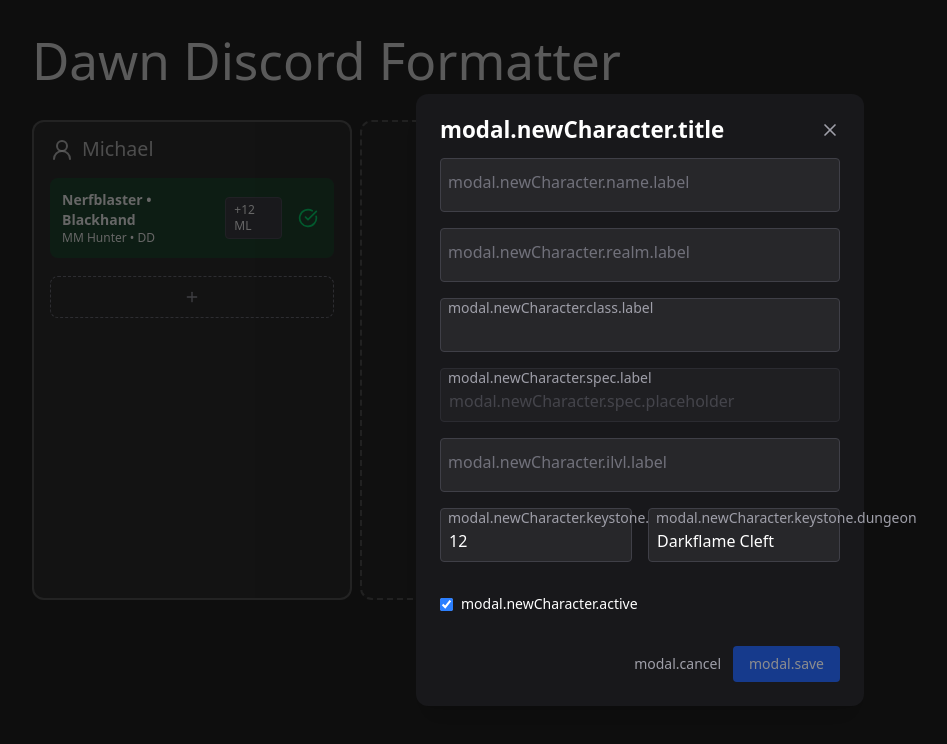
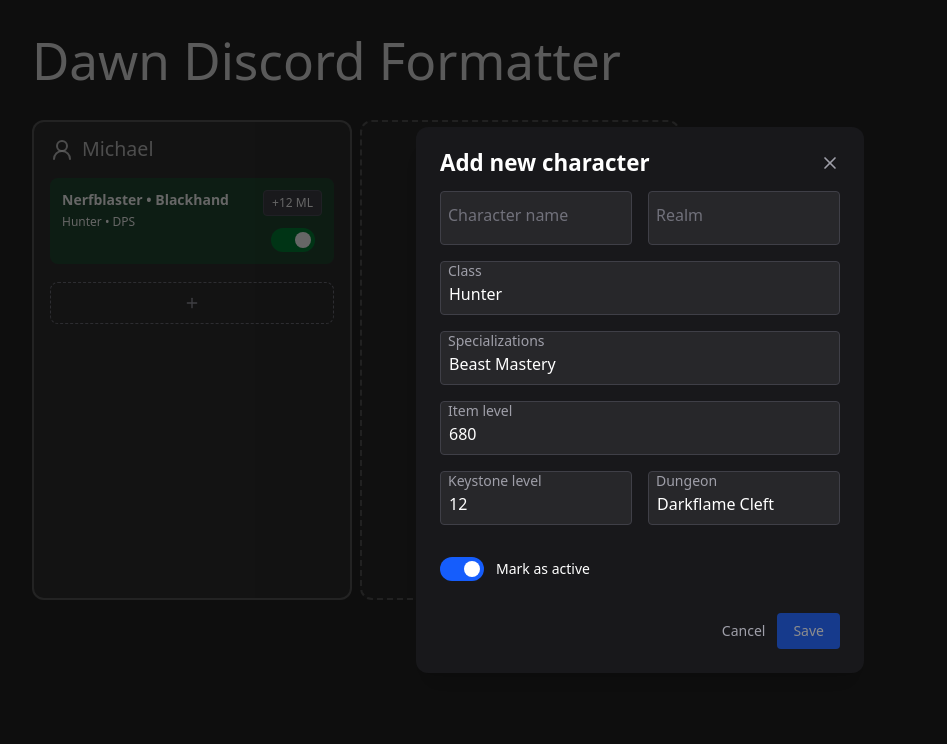
Before and after one commit to mcalihe/dawn-discord-formatter, a React (Vite) app: page / in a window 1280 px wide. Both pictures are taken after a click on the button 192 px from the left and 297 px from the top of the page. Shown: the top 744 px of the page, without its empty margins (0-947 px from the left). Built offline with nearby package versions, Linux system fonts and the light colour scheme.

Commit message:
switch for active in character badge and character model completed

```diff
--- a/src/App.tsx
+++ b/src/App.tsx
@@ -3,7 +3,11 @@ import { useState } from 'react'
 import { AddNewPlayerCard } from './components/AddNewPlayerCard'
 import { NewPlayerModal } from './components/modals/NewPlayerModal'
 import { PlayerCard } from './components/PlayerCard'
+import { Class } from './data/Class'
+import { Role } from './data/Roles'
+import { Spec } from './data/Specs'
 import { Player } from './models/Player'
+
 export default function App() {
   const test: Player[] = [
     {
@@ -15,12 +19,12 @@ export default function App() {
           name: 'Nerfblaster',
           realm: 'Blackhand',
           active: true,
-          class: 'Hunter',
-          ilvl: 682,
+          class: Class.Hunter,
+          iLvl: 682,
           keystone: { dungeon: 'ML', level: 12 },
-          role: 'DD',
+          roles: [Role.DPS],
           source: 'manual',
-          spec: 'MM',
+          specs: [Spec.Marksmanship],
         },
       ],
     },
--- a/src/components/CharacterBadge.tsx
+++ b/src/components/CharacterBadge.tsx
@@ -1,5 +1,7 @@
-import { CheckCircle, Circle } from 'lucide-react'
+import { Switch } from '@headlessui/react'
+import { useTranslation } from 'react-i18next'
 
+import { CLASSES } from '../data/Class'
 import { Character } from '../models/Character'
 
 interface CharacterBadgeProps {
@@ -8,32 +10,45 @@ interface CharacterBadgeProps {
 }
 
 export const CharacterBadge = ({ char, onToggleActive }: CharacterBadgeProps) => {
+  const { t } = useTranslation()
+
   return (
     <div
-      className={`flex justify-between items-center p-3 rounded-lg transition-all
+      className={`flex justify-between p-3 rounded-lg transition-all
         ${char.active ? 'bg-green-700/30 text-white' : 'bg-zinc-700 text-zinc-400'}`}
     >
-      <div className="flex flex-col text-sm">
+      <div className="flex flex-1 flex-col gap-1 text-sm">
         <span className="font-semibold text-white">
           {char.name} • {char.realm}
         </span>
         <span className="text-xs">
-          {char.spec} {char.class} • {char.role}
+          {CLASSES.find((c) => c.id == char.class)!.label} •{' '}
+          {char.roles.map((role) => role).join(', ')}
         </span>
       </div>
 
-      <div className="flex items-center gap-3">
+      <div className="flex flex-col items-center gap-3">
         <span className={`text-xs px-2 py-1 rounded border border-zinc-600 bg-zinc-700`}>
           +{char.keystone.level} {char.keystone.dungeon}
         </span>
 
-        <button
-          onClick={onToggleActive}
-          className="text-green-400 hover:bg-white/10 p-1 rounded-[50%] cursor-pointer transition-colors"
-          title={char.active ? 'Deaktivieren' : 'Aktivieren'}
-        >
-          {char.active ? <CheckCircle className="w-5 h-5" /> : <Circle className="w-5 h-5" />}
-        </button>
+        <Switch.Group>
+          <div className="flex items-center gap-3">
+            <Switch
+              checked={char.active}
+              onChange={onToggleActive}
+              className={`${
+                char.active ? 'bg-green-700' : 'bg-orange-700'
+              } relative inline-flex h-6 w-11 items-center rounded-full transition-colors focus:outline-none`}
+            >
+              <span
+                className={`${
+                  char.active ? 'translate-x-6' : 'translate-x-1'
+                } inline-block h-4 w-4 transform rounded-full bg-white transition-transform`}
+              />
+            </Switch>
+          </div>
+        </Switch.Group>
       </div>
     </div>
   )
--- a/src/components/FloatingInput.tsx
+++ b/src/components/FloatingInput.tsx
@@ -7,7 +7,7 @@ interface FloatingInputProps extends InputHTMLAttributes<HTMLInputElement> {
 
 export const FloatingInput = ({ id, label, className, ...props }: FloatingInputProps) => {
   return (
-    <div className="relative w-full mb-4">
+    <div className="relative w-full">
       <input
         id={id}
         type="text"
--- a/src/components/SpecMultiSelect.tsx
+++ b/src/components/SpecMultiSelect.tsx
@@ -1,33 +1,28 @@
 import { Listbox } from '@headlessui/react'
+import { Check } from 'lucide-react'
 import { useTranslation } from 'react-i18next'
 
-import { Classes } from '../data/Classes'
-import { CharacterRole } from '../data/Roles'
-import { CharacterSpec, SPECS_BY_CLASS } from '../data/Specs'
+import { Class } from '../data/Class'
+import { Spec, SPECS_BY_CLASS } from '../data/Specs'
 
 interface SpecSelectProps {
-  charClass: Classes | ''
-  specs: CharacterSpec[]
-  setSpecs: (value: CharacterSpec[]) => void
-  setRoles: (roles: CharacterRole[]) => void
+  charClass: Class | ''
+  specs: Spec[]
+  setSpecs: (value: Spec[]) => void
 }
 
-export const SpecMultiSelect = ({ charClass, specs, setSpecs, setRoles }: SpecSelectProps) => {
+export const SpecMultiSelect = ({ charClass, specs, setSpecs }: SpecSelectProps) => {
   const { t } = useTranslation()
   const disabled = !charClass
 
-  const handleChange = (value: CharacterSpec[]) => {
+  const handleChange = (value: Spec[]) => {
     setSpecs(value)
-    const roles = value.map(
-      (s) => SPECS_BY_CLASS[charClass as Classes]?.find((entry) => entry.spec === s)?.role
-    ) as CharacterRole[]
-    setRoles([...new Set(roles)])
   }
 
   return (
     <Listbox as="div" value={specs} onChange={handleChange} multiple disabled={disabled}>
       {({ open }) => (
-        <div className="relative w-full mb-4" title={disabled ? t('tooltip.selectClassFirst') : ''}>
+        <div className="relative w-full" title={disabled ? t('tooltip.selectClassFirst') : ''}>
           <Listbox.Button
             className={`peer w-full bg-zinc-800 border border-zinc-700 text-white text-left p-2 pt-5 rounded
               focus:outline-none focus:ring-2 focus:ring-blue-500
@@ -60,12 +55,23 @@ export const SpecMultiSelect = ({ charClass, specs, setSpecs, setRoles }: SpecSe
                   key={spec}
                   value={spec}
                   className={({ active, selected }) =>
-                    `px-4 py-2 select-none ${
-                      active ? 'bg-blue-500 text-white' : 'text-white'
-                    } ${selected ? 'font-semibold' : ''}`
+                    `relative px-4 py-2 cursor-pointer select-none flex items-center gap-2 rounded
+                    ${selected ? 'bg-blue-500/10' : ''}
+                    ${active ? 'bg-blue-600/20' : ''}`
                   }
                 >
+                  {({ selected }) => (
+                    <>
+                      {selected ? (
+                        <Check className="w-4 h-4 text-blue-400 shrink-0" />
+                      ) : (
+                        <span className="w-4 h-4 shrink-0" />
+                      )}
+                      <span className={selected ? 'font-medium text-white' : 'text-white'}>
                         {spec}
+                      </span>
+                    </>
+                  )}
                 </Listbox.Option>
               ))}
             </Listbox.Options>
--- a/src/components/modals/NewCharacterModal.tsx
+++ b/src/components/modals/NewCharacterModal.tsx
@@ -1,12 +1,12 @@
-import { Dialog } from '@headlessui/react'
+import { Dialog, Switch } from '@headlessui/react'
 import { X } from 'lucide-react'
 import { useState } from 'react'
 import { useTranslation } from 'react-i18next'
 
-import { Classes } from '../../data/Classes'
+import { Class } from '../../data/Class'
 import { DungeonId, Dungeons } from '../../data/Dungeons'
-import { CharacterRole } from '../../data/Roles'
-import { CharacterSpec, SPECS_BY_CLASS } from '../../data/Specs'
+import { Role } from '../../data/Roles'
+import { Spec, SPECS_BY_CLASS } from '../../data/Specs'
 import { Character } from '../../models/Character'
 import { FloatingInput } from '../FloatingInput'
 import { FloatingSelect } from '../FloatingSelect'
@@ -18,9 +18,15 @@ interface NewCharacterModalProps {
   onSave: (data: Character) => void
 }
 
-const CLASS_OPTIONS = Object.entries(Classes).map(([key, value]) => ({
+const formatLabel = (value: string) =>
+  value
+    .split('-')
+    .map((word) => word.charAt(0).toUpperCase() + word.slice(1))
+    .join(' ')
+
+const CLASS_OPTIONS = Object.entries(Class).map(([, value]) => ({
   value,
-  label: value.replace(/([a-z])([A-Z])/g, '$1 $2'),
+  label: formatLabel(value),
 }))
 
 export const NewCharacterModal = ({ open, onClose, onSave }: NewCharacterModalProps) => {
@@ -28,10 +34,9 @@ export const NewCharacterModal = ({ open, onClose, onSave }: NewCharacterModalPr
 
   const [name, setName] = useState('')
   const [realm, setRealm] = useState('')
-  const [charClass, setCharClass] = useState<Classes | ''>('')
-  const [specs, setSpecs] = useState<CharacterSpec[]>([])
-  const [roles, setRoles] = useState<CharacterRole[]>([])
-  const [ilvl, setIlvl] = useState('')
+  const [charClass, setCharClass] = useState<Class>(Class.Hunter)
+  const [specs, setSpecs] = useState<Spec[]>([Spec.BeastMastery])
+  const [ilvl, setIlvl] = useState(680)
   const [keystoneLevel, setKeystoneLevel] = useState(12)
   const [keystoneDungeon, setKeystoneDungeon] = useState<DungeonId>(DungeonId.DFC)
   const [active, setActive] = useState(true)
@@ -39,9 +44,9 @@ export const NewCharacterModal = ({ open, onClose, onSave }: NewCharacterModalPr
   const reset = () => {
     setName('')
     setRealm('')
-    setCharClass('')
-    setSpecs([])
-    setIlvl('')
+    setCharClass(Class.Hunter)
+    setSpecs([Spec.BeastMastery])
+    setIlvl(680)
     setKeystoneLevel(12)
     setKeystoneDungeon(DungeonId.DFC)
     setActive(true)
@@ -53,23 +58,22 @@ export const NewCharacterModal = ({ open, onClose, onSave }: NewCharacterModalPr
   }
 
   const handleClassChange = (value: string) => {
-    setCharClass(value as Classes)
+    setCharClass(value as Class)
     setSpecs([])
-    setRoles([])
   }
 
   const handleSave = () => {
     const roles = specs
-      .map((s) => SPECS_BY_CLASS[charClass as Classes].find((entry) => entry.spec === s)?.role)
-      .filter(Boolean) as CharacterRole[]
+      .map((s) => SPECS_BY_CLASS[charClass as Class].find((entry) => entry.spec === s)?.role)
+      .filter(Boolean) as Role[]
 
     onSave({
       name,
       realm,
       class: charClass,
-      spec: specs.join(', '),
-      role: roles.join(', ') as CharacterRole,
-      ilvl: parseInt(ilvl, 10),
+      specs: specs,
+      roles: roles,
+      iLvl: ilvl,
       source: 'manual',
       active,
       keystone: { level: keystoneLevel, dungeon: keystoneDungeon },
@@ -95,18 +99,22 @@ export const NewCharacterModal = ({ open, onClose, onSave }: NewCharacterModalPr
             </div>
           </Dialog.Title>
 
+          <div className="flex gap-4">
             <FloatingInput
               id="char-name"
               label={t('modal.newCharacter.name.label')}
               value={name}
               onChange={(e) => setName(e.target.value)}
+              required={true}
             />
             <FloatingInput
               id="char-realm"
               label={t('modal.newCharacter.realm.label')}
               value={realm}
               onChange={(e) => setRealm(e.target.value)}
+              required={true}
             />
+          </div>
 
           <FloatingSelect
             id="char-class"
@@ -114,20 +122,17 @@ export const NewCharacterModal = ({ open, onClose, onSave }: NewCharacterModalPr
             value={charClass}
             onChange={(e) => handleClassChange(e.target.value)}
             options={CLASS_OPTIONS}
+            required={true}
           />
 
-          <SpecMultiSelect
-            charClass={charClass}
-            specs={specs}
-            setSpecs={setSpecs}
-            setRoles={setRoles}
-          />
+          <SpecMultiSelect charClass={charClass} specs={specs} setSpecs={setSpecs} />
           <FloatingInput
             id="char-ilvl"
             label={t('modal.newCharacter.ilvl.label')}
             value={ilvl}
             type="number"
-            onChange={(e) => setIlvl(e.target.value)}
+            onChange={(e) => setIlvl(parseInt(e.target.value))}
+            required={true}
           />
 
           <div className="flex gap-4">
@@ -137,6 +142,7 @@ export const NewCharacterModal = ({ open, onClose, onSave }: NewCharacterModalPr
               type="number"
               value={keystoneLevel.toString()}
               onChange={(e) => setKeystoneLevel(Number(e.target.value))}
+              required={true}
             />
             <FloatingSelect
               id="keystone-dungeon"
@@ -144,21 +150,30 @@ export const NewCharacterModal = ({ open, onClose, onSave }: NewCharacterModalPr
               value={keystoneDungeon}
               onChange={(e) => setKeystoneDungeon(e.target.value as DungeonId)}
               options={Dungeons.map((d) => ({ value: d.id, label: d.name }))}
+              required={true}
             />
           </div>
 
-          <div className="flex items-center gap-2">
-            <input
-              type="checkbox"
+          <Switch.Group>
+            <div className="flex items-center gap-3">
+              <Switch
                 checked={active}
-              onChange={() => setActive(!active)}
-              id="char-active"
-              className="accent-blue-500"
+                onChange={setActive}
+                className={`${
+                  active ? 'bg-blue-600' : 'bg-zinc-700'
+                } relative inline-flex h-6 w-11 items-center rounded-full transition-colors focus:outline-none`}
+              >
+                <span
+                  className={`${
+                    active ? 'translate-x-6' : 'translate-x-1'
+                  } inline-block h-4 w-4 transform rounded-full bg-white transition-transform`}
                 />
-            <label htmlFor="char-active" className="text-sm">
+              </Switch>
+              <Switch.Label className="text-sm text-white">
                 {t('modal.newCharacter.active')}
-            </label>
+              </Switch.Label>
             </div>
+          </Switch.Group>
 
           <div className="flex justify-end gap-3 pt-4">
             <button
@@ -169,7 +184,15 @@ export const NewCharacterModal = ({ open, onClose, onSave }: NewCharacterModalPr
             </button>
             <button
               onClick={handleSave}
-              disabled={!name.trim() || !charClass || specs.length === 0}
+              disabled={
+                !name.trim() ||
+                !realm.trim() ||
+                !charClass ||
+                specs.length === 0 ||
+                !keystoneLevel ||
+                !keystoneDungeon ||
+                !ilvl
+              }
               className="bg-blue-600 hover:bg-blue-500 text-white text-sm px-4 py-2 rounded transition disabled:opacity-50 disabled:cursor-not-allowed"
             >
               {t('modal.save')}
--- /dev/null
+++ b/src/data/Class.ts
@@ -0,0 +1,31 @@
+export enum Class {
+  DeathKnight = 'death-knight',
+  DemonHunter = 'demon-hunter',
+  Druid = 'druid',
+  Evoker = 'evoker',
+  Hunter = 'hunter',
+  Mage = 'mage',
+  Monk = 'monk',
+  Paladin = 'paladin',
+  Priest = 'priest',
+  Rogue = 'rogue',
+  Shaman = 'shaman',
+  Warlock = 'warlock',
+  Warrior = 'warrior',
+}
+
+export const CLASSES = [
+  { id: Class.DeathKnight, label: 'Death Knight' },
+  { id: Class.DemonHunter, label: 'Demon Hunter' },
+  { id: Class.Druid, label: 'Druid' },
+  { id: Class.Evoker, label: 'Evoker' },
+  { id: Class.Hunter, label: 'Hunter' },
+  { id: Class.Mage, label: 'Mage' },
+  { id: Class.Monk, label: 'Monk' },
+  { id: Class.Paladin, label: 'Paladin' },
+  { id: Class.Priest, label: 'Priest' },
+  { id: Class.Rogue, label: 'Rogue' },
+  { id: Class.Shaman, label: 'Shaman' },
+  { id: Class.Warlock, label: 'Warlock' },
+  { id: Class.Warrior, label: 'Warrior' },
+]
--- a/src/data/Roles.ts
+++ b/src/data/Roles.ts
@@ -1,4 +1,4 @@
-export enum CharacterRole {
+export enum Role {
   Tank = 'Tank',
   Healer = 'Healer',
   DPS = 'DPS',
--- a/src/data/Specs.ts
+++ b/src/data/Specs.ts
@@ -1,7 +1,7 @@
-import { Classes } from './Classes'
-import { CharacterRole } from './Roles'
+import { Class } from './Class'
+import { Role } from './Roles'
 
-export enum CharacterSpec {
+export enum Spec {
   // Death Knight
   Blood = 'Blood',
   Frost = 'Frost',
@@ -68,70 +68,137 @@ export enum CharacterSpec {
   ProtectionWarrior = 'ProtectionWarrior',
 }
 
-export const SPECS_BY_CLASS: Record<Classes, { spec: CharacterSpec; role: CharacterRole }[]> = {
-  [Classes.DeathKnight]: [
-    { spec: CharacterSpec.Blood, role: CharacterRole.Tank },
-    { spec: CharacterSpec.Frost, role: CharacterRole.DPS },
-    { spec: CharacterSpec.Unholy, role: CharacterRole.DPS },
+export const SPEC_OPTIONS = [
+  // Death Knight
+  { id: Spec.Blood, label: 'Blood' },
+  { id: Spec.Frost, label: 'Frost' },
+  { id: Spec.Unholy, label: 'Unholy' },
+
+  // Demon Hunter
+  { id: Spec.Havoc, label: 'Havoc' },
+  { id: Spec.Vengeance, label: 'Vengeance' },
+
+  // Druid
+  { id: Spec.Balance, label: 'Balance' },
+  { id: Spec.Feral, label: 'Feral' },
+  { id: Spec.Guardian, label: 'Guardian' },
+  { id: Spec.RestorationDruid, label: 'Restoration' },
+
+  // Evoker
+  { id: Spec.Devastation, label: 'Devastation' },
+  { id: Spec.Preservation, label: 'Preservation' },
+  { id: Spec.Augmentation, label: 'Augmentation' },
+
+  // Hunter
+  { id: Spec.BeastMastery, label: 'Beast Mastery' },
+  { id: Spec.Marksmanship, label: 'Marksmanship' },
+  { id: Spec.Survival, label: 'Survival' },
+
+  // Mage
+  { id: Spec.Arcane, label: 'Arcane' },
+  { id: Spec.Fire, label: 'Fire' },
+  { id: Spec.FrostMage, label: 'Frost' },
+
+  // Monk
+  { id: Spec.Brewmaster, label: 'Brewmaster' },
+  { id: Spec.Mistweaver, label: 'Mistweaver' },
+  { id: Spec.Windwalker, label: 'Windwalker' },
+
+  // Paladin
+  { id: Spec.HolyPaladin, label: 'Holy' },
+  { id: Spec.ProtectionPaladin, label: 'Protection' },
+  { id: Spec.Retribution, label: 'Retribution' },
+
+  // Priest
+  { id: Spec.Discipline, label: 'Discipline' },
+  { id: Spec.HolyPriest, label: 'Holy' },
+  { id: Spec.Shadow, label: 'Shadow' },
+
+  // Rogue
+  { id: Spec.Assassination, label: 'Assassination' },
+  { id: Spec.Outlaw, label: 'Outlaw' },
+  { id: Spec.Subtlety, label: 'Subtlety' },
+
+  // Shaman
+  { id: Spec.Elemental, label: 'Elemental' },
+  { id: Spec.Enhancement, label: 'Enhancement' },
+  { id: Spec.RestorationShaman, label: 'Restoration' },
+
+  // Warlock
+  { id: Spec.Affliction, label: 'Affliction' },
+  { id: Spec.Demonology, label: 'Demonology' },
+  { id: Spec.Destruction, label: 'Destruction' },
+
+  // Warrior
+  { id: Spec.Arms, label: 'Arms' },
+  { id: Spec.Fury, label: 'Fury' },
+  { id: Spec.ProtectionWarrior, label: 'Protection' },
+]
+
+export const SPECS_BY_CLASS: Record<Class, { spec: Spec; role: Role }[]> = {
+  [Class.DeathKnight]: [
+    { spec: Spec.Blood, role: Role.Tank },
+    { spec: Spec.Frost, role: Role.DPS },
+    { spec: Spec.Unholy, role: Role.DPS },
   ],
-  [Classes.DemonHunter]: [
-    { spec: CharacterSpec.Havoc, role: CharacterRole.DPS },
-    { spec: CharacterSpec.Vengeance, role: CharacterRole.Tank },
+  [Class.DemonHunter]: [
+    { spec: Spec.Havoc, role: Role.DPS },
+    { spec: Spec.Vengeance, role: Role.Tank },
   ],
-  [Classes.Druid]: [
-    { spec: CharacterSpec.Balance, role: CharacterRole.DPS },
-    { spec: CharacterSpec.Feral, role: CharacterRole.DPS },
-    { spec: CharacterSpec.Guardian, role: CharacterRole.Tank },
-    { spec: CharacterSpec.RestorationDruid, role: CharacterRole.Healer },
+  [Class.Druid]: [
+    { spec: Spec.Balance, role: Role.DPS },
+    { spec: Spec.Feral, role: Role.DPS },
+    { spec: Spec.Guardian, role: Role.Tank },
+    { spec: Spec.RestorationDruid, role: Role.Healer },
   ],
-  [Classes.Evoker]: [
-    { spec: CharacterSpec.Devastation, role: CharacterRole.DPS },
-    { spec: CharacterSpec.Preservation, role: CharacterRole.Healer },
-    { spec: CharacterSpec.Augmentation, role: CharacterRole.DPS },
+  [Class.Evoker]: [
+    { spec: Spec.Devastation, role: Role.DPS },
+    { spec: Spec.Preservation, role: Role.Healer },
+    { spec: Spec.Augmentation, role: Role.DPS },
   ],
-  [Classes.Hunter]: [
-    { spec: CharacterSpec.BeastMastery, role: CharacterRole.DPS },
-    { spec: CharacterSpec.Marksmanship, role: CharacterRole.DPS },
-    { spec: CharacterSpec.Survival, role: CharacterRole.DPS },
+  [Class.Hunter]: [
+    { spec: Spec.BeastMastery, role: Role.DPS },
+    { spec: Spec.Marksmanship, role: Role.DPS },
+    { spec: Spec.Survival, role: Role.DPS },
   ],
-  [Classes.Mage]: [
-    { spec: CharacterSpec.Arcane, role: CharacterRole.DPS },
-    { spec: CharacterSpec.Fire, role: CharacterRole.DPS },
-    { spec: CharacterSpec.FrostMage, role: CharacterRole.DPS },
+  [Class.Mage]: [
+    { spec: Spec.Arcane, role: Role.DPS },
+    { spec: Spec.Fire, role: Role.DPS },
+    { spec: Spec.FrostMage, role: Role.DPS },
   ],
-  [Classes.Monk]: [
-    { spec: CharacterSpec.Brewmaster, role: CharacterRole.Tank },
-    { spec: CharacterSpec.Mistweaver, role: CharacterRole.Healer },
-    { spec: CharacterSpec.Windwalker, role: CharacterRole.DPS },
+  [Class.Monk]: [
+    { spec: Spec.Brewmaster, role: Role.Tank },
+    { spec: Spec.Mistweaver, role: Role.Healer },
+    { spec: Spec.Windwalker, role: Role.DPS },
   ],
-  [Classes.Paladin]: [
-    { spec: CharacterSpec.HolyPaladin, role: CharacterRole.Healer },
-    { spec: CharacterSpec.ProtectionPaladin, role: CharacterRole.Tank },
-    { spec: CharacterSpec.Retribution, role: CharacterRole.DPS },
+  [Class.Paladin]: [
+    { spec: Spec.HolyPaladin, role: Role.Healer },
+    { spec: Spec.ProtectionPaladin, role: Role.Tank },
+    { spec: Spec.Retribution, role: Role.DPS },
   ],
-  [Classes.Priest]: [
-    { spec: CharacterSpec.Discipline, role: CharacterRole.Healer },
-    { spec: CharacterSpec.HolyPriest, role: CharacterRole.Healer },
-    { spec: CharacterSpec.Shadow, role: CharacterRole.DPS },
+  [Class.Priest]: [
+    { spec: Spec.Discipline, role: Role.Healer },
+    { spec: Spec.HolyPriest, role: Role.Healer },
+    { spec: Spec.Shadow, role: Role.DPS },
   ],
-  [Classes.Rogue]: [
-    { spec: CharacterSpec.Assassination, role: CharacterRole.DPS },
-    { spec: CharacterSpec.Outlaw, role: CharacterRole.DPS },
-    { spec: CharacterSpec.Subtlety, role: CharacterRole.DPS },
+  [Class.Rogue]: [
+    { spec: Spec.Assassination, role: Role.DPS },
+    { spec: Spec.Outlaw, role: Role.DPS },
+    { spec: Spec.Subtlety, role: Role.DPS },
   ],
-  [Classes.Shaman]: [
-    { spec: CharacterSpec.Elemental, role: CharacterRole.DPS },
-    { spec: CharacterSpec.Enhancement, role: CharacterRole.DPS },
-    { spec: CharacterSpec.RestorationShaman, role: CharacterRole.Healer },
+  [Class.Shaman]: [
+    { spec: Spec.Elemental, role: Role.DPS },
+    { spec: Spec.Enhancement, role: Role.DPS },
+    { spec: Spec.RestorationShaman, role: Role.Healer },
   ],
-  [Classes.Warlock]: [
-    { spec: CharacterSpec.Affliction, role: CharacterRole.DPS },
-    { spec: CharacterSpec.Demonology, role: CharacterRole.DPS },
-    { spec: CharacterSpec.Destruction, role: CharacterRole.DPS },
+  [Class.Warlock]: [
+    { spec: Spec.Affliction, role: Role.DPS },
+    { spec: Spec.Demonology, role: Role.DPS },
+    { spec: Spec.Destruction, role: Role.DPS },
   ],
-  [Classes.Warrior]: [
-    { spec: CharacterSpec.Arms, role: CharacterRole.DPS },
-    { spec: CharacterSpec.Fury, role: CharacterRole.DPS },
-    { spec: CharacterSpec.ProtectionWarrior, role: CharacterRole.Tank },
+  [Class.Warrior]: [
+    { spec: Spec.Arms, role: Role.DPS },
+    { spec: Spec.Fury, role: Role.DPS },
+    { spec: Spec.ProtectionWarrior, role: Role.Tank },
   ],
 }
--- a/src/locales/en.json
+++ b/src/locales/en.json
@@ -1,8 +1,20 @@
 {
   "character.add": "Add character",
   "add.new.player": "Add player",
+  "modal.newCharacter.title": "Add new character",
+  "modal.newCharacter.name.label": "Character name",
+  "modal.newCharacter.realm.label": "Realm",
+  "modal.newCharacter.class.label": "Class",
+  "modal.newCharacter.ilvl.label": "Item level",
+  "modal.newCharacter.keystone.level": "Keystone level",
+  "modal.newCharacter.keystone.dungeon": "Dungeon",
+  "modal.newCharacter.active": "Mark as active",
+  "modal.cancel": "Cancel",
+  "modal.save": "Save",
   "modal.newPlayer.title": "Add player",
   "modal.newPlayer.name.label": "Name",
-  "modal.newPlayer.discord.label": "Discord-Name (optional)",
-  "modal.newPlayer.confirm": "Add"
+  "modal.newPlayer.discord.label": "Discord name (optional)",
+  "tooltip.selectClassFirst": "Please select a class first",
+  "modal.newCharacter.spec.placeholder": "Select specialization(s)",
+  "modal.newCharacter.spec.label": "Specializations"
 }
```
Also changed, not shown: src/data/Classes.ts (deleted, +0 -31 lines), src/locales/de.json (+13 -1 lines), src/models/Character.ts (+7 -4 lines). Lines whose indentation alone changed are shown as unchanged.
